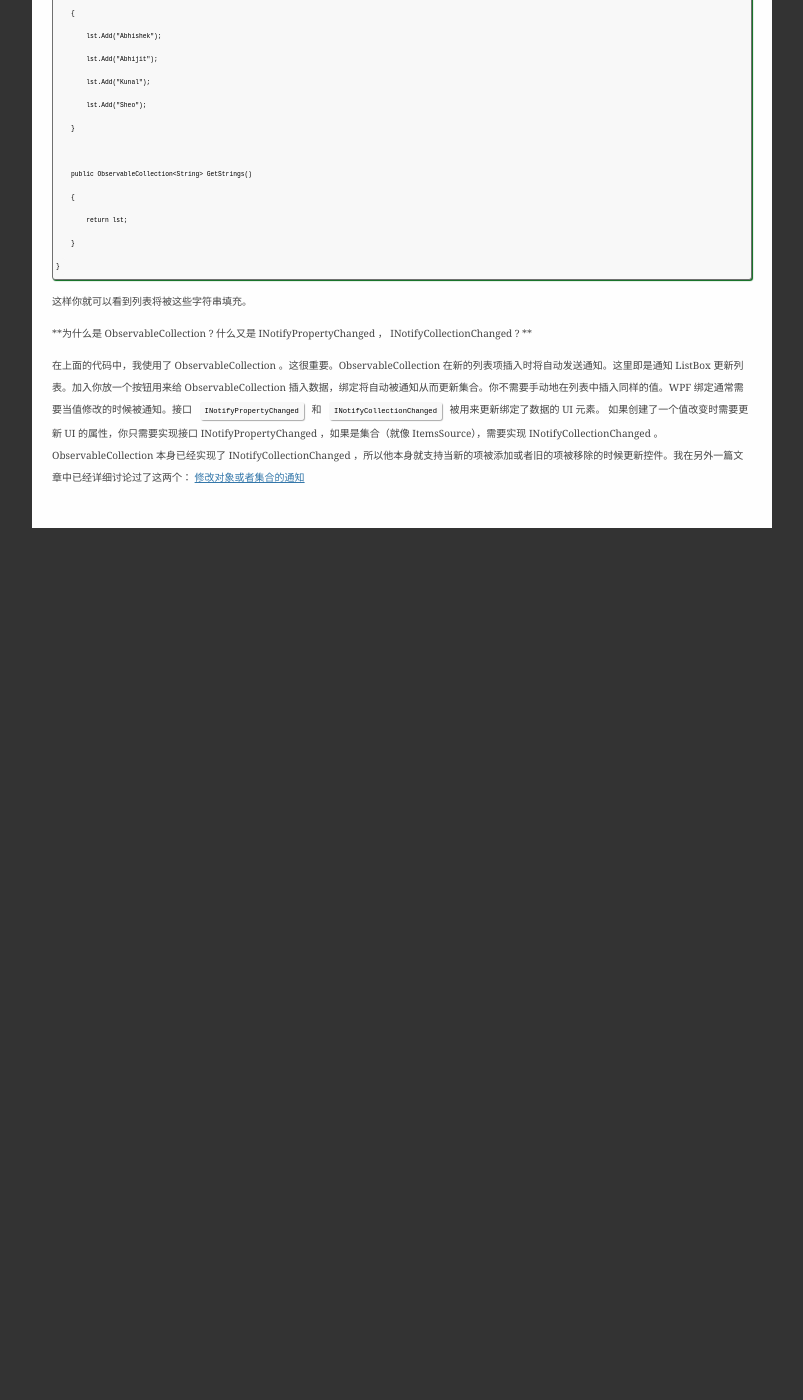
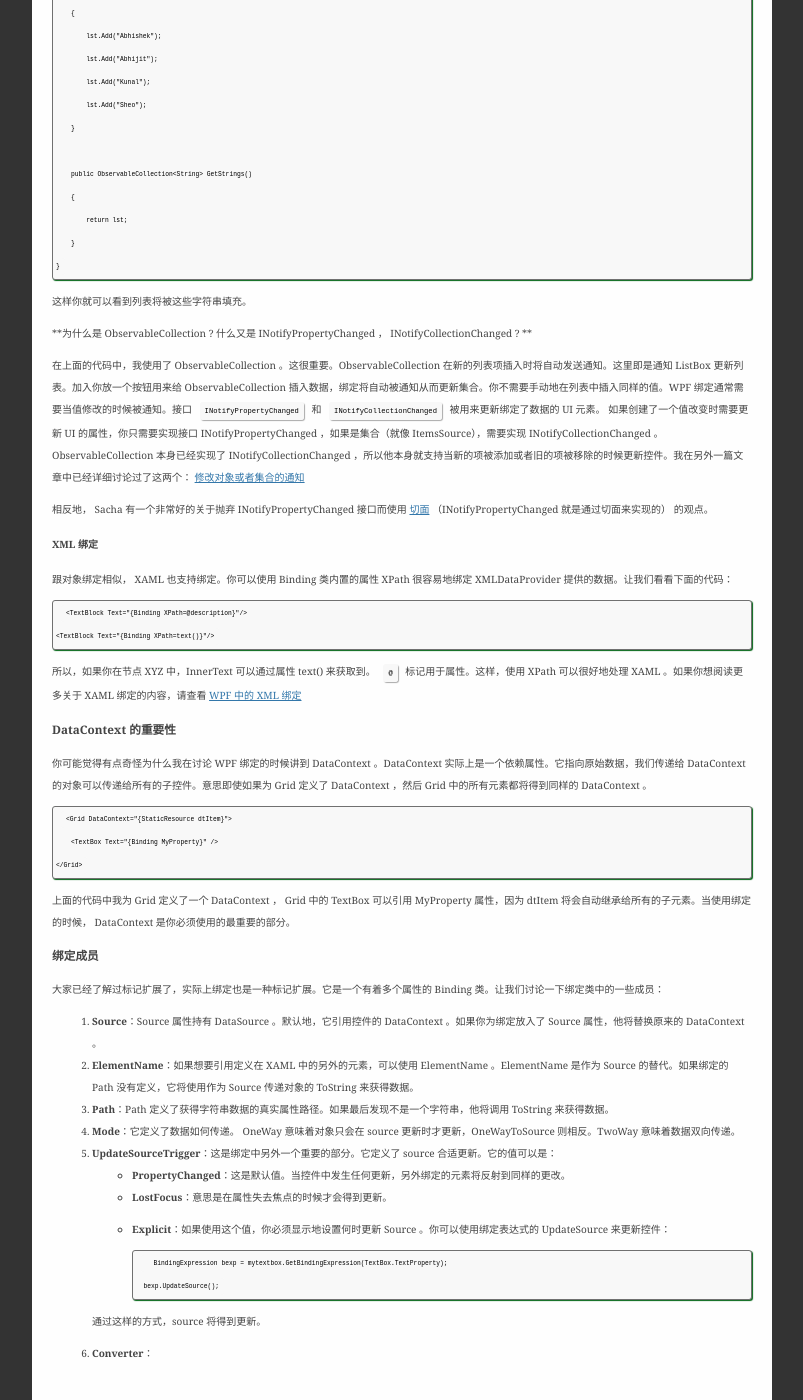
Before and after one commit to osrpt/osrpt.github.com, a Jekyll site: the page built from _posts/2014-04-24-WPF-Tutorial-Concept-Binding.md, in a window 1280 px wide and 1400 px high, scrolled down 1799 px. Shown: the whole window, without its empty margins (238-1041 px from the left). Built offline with Jekyll 4.4.1, drawn with Linux system fonts in a browser that asks for light colours; Markdown is read by kramdown in place of the engine named in the settings; before the commit the page ends 2327 px from its top, so only the background shows below that; some of the changed text lies outside the part shown.

Commit message:
添加部分翻译

```diff
--- a/_posts/2014-04-24-WPF-Tutorial-Concept-Binding.md
+++ b/_posts/2014-04-24-WPF-Tutorial-Concept-Binding.md
@@ -10,7 +10,7 @@ title: WPF教程（六）：概念绑定
     + 数据绑定/对象绑定
         - 为什么使用 ObservableCollection
     + XML 绑定
-* DataContext 的重点
+* DataContext 的重要性
 * 绑定成员
 * 后台代码中的绑定
 * 命令绑定
@@ -82,3 +82,44 @@ WPF 推广了数据绑定的概念并引进了很多新特性，这样我们可
 **为什么是 ObservableCollection ? 什么又是 INotifyPropertyChanged ， INotifyCollectionChanged ? **
 
 在上面的代码中，我使用了 ObservableCollection 。这很重要。ObservableCollection 在新的列表项插入时将自动发送通知。这里即是通知 ListBox 更新列表。加入你放一个按钮用来给 ObservableCollection 插入数据，绑定将自动被通知从而更新集合。你不需要手动地在列表中插入同样的值。WPF 绑定通常需要当值修改的时候被通知。接口 `INotifyPropertyChanged` 和 `INotifyCollectionChanged` 被用来更新绑定了数据的 UI 元素。 如果创建了一个值改变时需要更新 UI 的属性，你只需要实现接口 INotifyPropertyChanged ，如果是集合（就像 ItemsSource），需要实现 INotifyCollectionChanged 。ObservableCollection 本身已经实现了 INotifyCollectionChanged ，所以他本身就支持当新的项被添加或者旧的项被移除的时候更新控件。我在另外一篇文章中已经详细讨论过了这两个： [修改对象或者集合的通知](http://www.abhisheksur.com/2010/05/object-notifiers-using.html)
+
+相反地， Sacha 有一个非常好的关于抛弃 INotifyPropertyChanged 接口而使用 [切面](http://www.codeproject.com/KB/miscctrl/Aspects.aspx) （INotifyPropertyChanged 就是通过切面来实现的） 的观点。
+
+####XML 绑定
+
+跟对象绑定相似， XAML 也支持绑定。你可以使用 Binding 类内置的属性 XPath 很容易地绑定 XMLDataProvider 提供的数据。让我们看看下面的代码：
+
+    <TextBlock Text="{Binding XPath=@description}"/>
+    <TextBlock Text="{Binding XPath=text()}"/>
+
+所以，如果你在节点 XYZ 中，InnerText 可以通过属性 text() 来获取到。 `@` 标记用于属性。这样，使用 XPath 可以很好地处理 XAML 。如果你想阅读更多关于 XAML 绑定的内容，请查看 [WPF 中的 XML 绑定](http://www.abhisheksur.com/2010/07/xml-binding-in-wpf-with-sample-rss.html)
+
+###DataContext 的重要性
+
+你可能觉得有点奇怪为什么我在讨论 WPF 绑定的时候讲到 DataContext 。DataContext 实际上是一个依赖属性。它指向原始数据，我们传递给 DataContext 的对象可以传递给所有的子控件。意思即使如果为 Grid 定义了 DataContext ，然后 Grid 中的所有元素都将得到同样的 DataContext 。
+
+    <Grid DataContext="{StaticResource dtItem}">
+        <TextBox Text="{Binding MyProperty}" />
+    </Grid>
+
+上面的代码中我为 Grid 定义了一个 DataContext ， Grid 中的 TextBox 可以引用 MyProperty 属性，因为 dtItem 将会自动继承给所有的子元素。当使用绑定的时候， DataContext 是你必须使用的最重要的部分。
+
+###绑定成员
+
+大家已经了解过标记扩展了，实际上绑定也是一种标记扩展。它是一个有着多个属性的 Binding 类。让我们讨论一下绑定类中的一些成员：
+
+1. **Source**：Source 属性持有 DataSource 。默认地，它引用控件的 DataContext 。如果你为绑定放入了 Source 属性，他将替换原来的 DataContext 。
+2. **ElementName**：如果想要引用定义在 XAML 中的另外的元素，可以使用 ElementName 。ElementName 是作为 Source 的替代。如果绑定的 Path 没有定义，它将使用作为 Source 传递对象的 ToString 来获得数据。
+3. **Path**：Path 定义了获得字符串数据的真实属性路径。如果最后发现不是一个字符串，他将调用 ToString 来获得数据。
+4. **Mode**：它定义了数据如何传递。 OneWay 意味着对象只会在 source 更新时才更新，OneWayToSource 则相反。TwoWay 意味着数据双向传递。
+5. **UpdateSourceTrigger**：这是绑定中另外一个重要的部分。它定义了 source 合适更新。它的值可以是：
+    + **PropertyChanged**：这是默认值。当控件中发生任何更新，另外绑定的元素将反射到同样的更改。
+    + **LostFocus**：意思是在属性失去焦点的时候才会得到更新。
+    + **Explicit**：如果使用这个值，你必须显示地设置何时更新 Source 。你可以使用绑定表达式的 UpdateSource 来更新控件：
+
+            BindingExpression bexp = mytextbox.GetBindingExpression(TextBox.TextProperty);
+            bexp.UpdateSource();
+
+    通过这样的方式，source 将得到更新。
+
+6. **Converter**：
```
